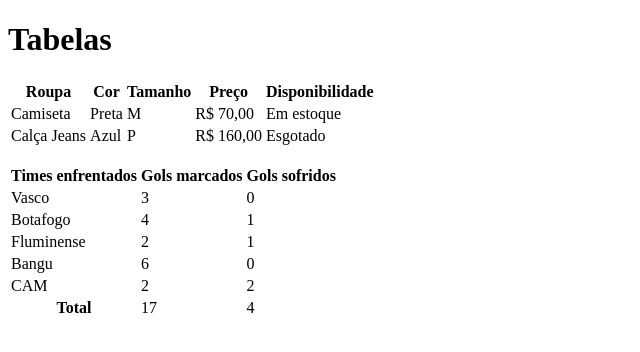
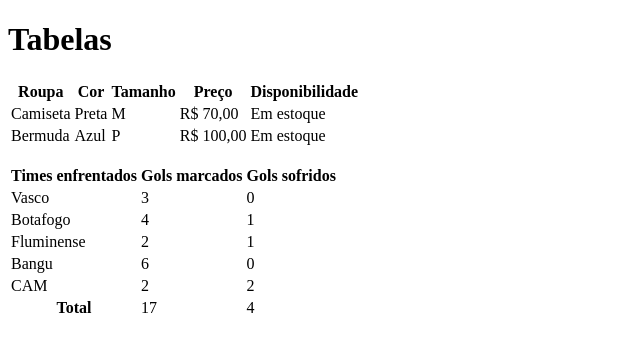
Before and after one commit to guilherme-l-almeida/aula-tabela, a plain HTML site: page index.html in a window 1280 px wide. Shown: the whole page, without its empty margins (0-640 px from the left). Drawn offline with Linux system fonts and the light colour scheme.

Commit message:
Alterao de Calça Jeans para Bermuda, de R$ 160,00 para R$ 100,00 e de Fora de estoque para em estoque

```diff
--- a/index.html
+++ b/index.html
@@ -25,11 +25,11 @@
             <td>Em estoque</td>
         </tr>
         <tr>
-            <td>Calça Jeans</td>
+            <td>Bermuda</td>
             <td>Azul</td>
             <td>P</td>
-            <td>R$ 160,00</td>
-            <td>Esgotado</td>
+            <td>R$ 100,00</td>
+            <td>Em estoque</td>
         </tr>
     </table>
 <p></p>
```
